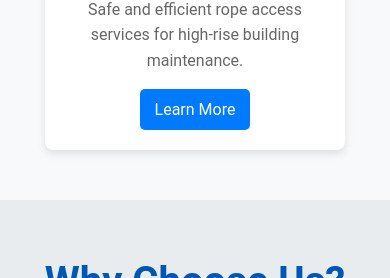
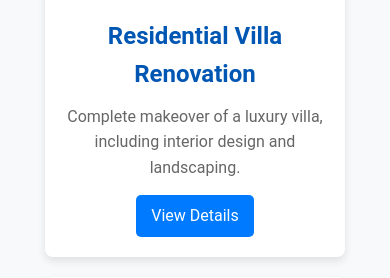
Before and after one commit to rishabh-ml/rishabh-ml.github.io, a PHP site: page / in a window 390 px wide. Shown: the part 4444-4722 px from the top of the page. Run offline with PHP 8.4, Linux system fonts and the light colour scheme.

Commit message:
Worked on index.html

```diff
--- a/index.html
+++ b/index.html
@@ -2,24 +2,26 @@
 <html lang="en">
 
 <head>
+    <!-- Meta Tags -->
     <meta charset="UTF-8">
     <meta name="viewport" content="width=device-width, initial-scale=1.0">
-    <meta name="description"
-        content="Syed Rizvi Technical Services L.L.C provides high-quality maintenance and technical services in Dubai, offering AC repair, plumbing, cleaning, and more. Your trusted partner for sustainable building maintenance.">
-    <meta name="keywords"
-        content="Technical Services, Building Maintenance Dubai, Cleaning Services UAE, AC Repair Dubai, Plumbing Services UAE">
+    <meta name="description" content="Syed Rizvi Technical Services L.L.C provides high-quality maintenance and technical services in Dubai, offering AC repair, plumbing, cleaning, and more. Your trusted partner for sustainable building maintenance.">
+    <meta name="keywords" content="Technical Services, Building Maintenance Dubai, Cleaning Services UAE, AC Repair Dubai, Plumbing Services UAE">
     <meta name="author" content="Syed Rizvi Technical Services L.L.C">
     <meta name="robots" content="index, follow">
     <meta property="og:title" content="Building Maintenance Solutions - Syed Rizvi Technical Services">
-    <meta property="og:description"
-        content="Comprehensive building maintenance and technical services for residential and commercial clients in Dubai.">
+    <meta property="og:description" content="Comprehensive building maintenance and technical services for residential and commercial clients in Dubai.">
     <meta property="og:image" content="background.jpg">
     <meta property="og:url" content="https://srtechnical.com">
     <meta name="twitter:card" content="summary_large_image">
     <title>Building Maintenance Solutions | Syed Rizvi Technical Services</title>
+    <!-- CSS Links -->
     <link rel="stylesheet" href="styles.css">
+    <!-- Font Awesome -->
     <link rel="stylesheet" href="https://cdnjs.cloudflare.com/ajax/libs/font-awesome/6.0.0/css/all.min.css">
+    <!-- AOS Animation CSS -->
     <link rel="stylesheet" href="https://cdn.jsdelivr.net/npm/aos@2.3.4/dist/aos.css">
+    <!-- Favicon -->
     <link rel="icon" href="favicon.ico">
 </head>
 
@@ -34,6 +36,7 @@
                 <li><a href="index.html" class="active">Home</a></li>
                 <li><a href="about.html">About Us</a></li>
                 <li><a href="services.html">Services</a></li>
+                <li><a href="projects.html">Projects</a></li>
                 <li><a href="contact.html">Contact</a></li>
             </ul>
         </nav>
@@ -43,10 +46,10 @@
     <section class="hero" data-aos="fade-up">
         <div class="hero-content">
             <h1>Building Maintenance Solutions for a Brighter Future</h1>
-            <p>Providing exclusive maintenance and technical services across the UAE. Your trusted partner for
-                sustainable building solutions.</p>
+            <p>Providing exclusive maintenance and technical services across the UAE. Your trusted partner for sustainable building solutions.</p>
         </div>
     </section>
+
     <!-- About Us Section -->
     <section class="about-us" data-aos="fade-up">
         <h2>About Us</h2>
@@ -54,20 +57,22 @@
         <p>Our team specializes in AC repairs, plumbing, cleaning services, and more, ensuring precision and care in every project. We take pride in providing eco-friendly solutions tailored to meet the unique requirements of residential and commercial properties.</p>
         <a href="about.html" class="btn">Learn More About Us</a>
     </section>
+
     <!-- Explore Our Services Button -->
     <div class="explore-services">
         <a href="services.html" class="btn">Explore Our Services</a>
     </div>
-</section>
+
+    <!-- Services Overview -->
     <section class="services-overview" data-aos="fade-right">
         <h2>Our Expert Services</h2>
         <div class="service-grid">
-
+            <!-- Service Cards -->
             <div class="service-item">
                 <img data-src="ac-repair.jpg" alt="AC Repair Services">
                 <h3>AC Repair</h3>
                 <p>Reliable air conditioning repair services for residential and commercial sectors.</p>
-            <a href="ac-repair.html" class="btn">Learn More</a>
+                <a href="ac-work.html" class="btn">Learn More</a>
             </div>
             <div class="service-item">
                 <img data-src="plumbing.jpg" alt="Plumbing Services">
@@ -87,56 +92,78 @@
                 <p>High-quality tiling solutions for residential and commercial spaces.</p>
                 <a href="tiling.html" class="btn">Learn More</a>
             </div>
-          <!-- New Services -->
             <div class="service-item">
-            <img data-src="partitioning.jpg" alt="Partition Services">
-            <h3>Partition Work</h3>
-            <p>Modern office and residential partition solutions to optimize your space.</p>
-            <a href="partition.html" class="btn">Learn More</a>
+                <img data-src="carpentry.jpg" alt="Carpentry Services">
+                <h3>Carpentry Work</h3>
+                <p>Expert carpentry services for custom furniture and woodwork.</p>
+                <a href="carpentry.html" class="btn">Learn More</a>
             </div>
             <div class="service-item">
-            <img data-src="cleaning.jpg" alt="Cleaning Services">
-            <h3>Cleaning Services</h3>
-            <p>Comprehensive cleaning solutions for a cleaner, healthier environment.</p>
-            <a href="cleaning.html" class="btn">Learn More</a>
+                <img data-src="interior.jpg" alt="Interior Work">
+                <h3>Interior Work</h3>
+                <p>Transform your space with our professional interior design services.</p>
+                <a href="interior.html" class="btn">Learn More</a>
             </div>
-          <div class="service-item">
-            <img data-src="rope access.jpg" alt="Rope Access Services">
-            <h3>Rope Access</h3>
-            <p>Safe and efficient rope access services for high-rise building maintenance.</p>
-            <a href="rope-access.html" class="btn">Learn More</a>
-          </div>
-
         </div>
     </section>
 
+    <!-- Projects Section -->
+    <section class="projects" data-aos="fade-up">
+        <h2>Our Recent Projects</h2>
+        <div class="project-grid">
+            <!-- Project Cards -->
+            <div class="project-item">
+                <img data-src="project1.jpg" alt="Residential Villa Renovation">
+                <h3>Residential Villa Renovation</h3>
+                <p>Complete makeover of a luxury villa, including interior design and landscaping.</p>
+                <a href="project1.html" class="btn">View Details</a>
+            </div>
+            <div class="project-item">
+                <img data-src="project2.jpg" alt="Corporate Office Fit-Out">
+                <h3>Corporate Office Fit-Out</h3>
+                <p>Modern office space transformation with ergonomic design and partitioning.</p>
+                <a href="project2.html" class="btn">View Details</a>
+            </div>
+            <div class="project-item">
+                <img data-src="project3.jpg" alt="Retail Store Setup">
+                <h3>Retail Store Setup</h3>
+                <p>End-to-end setup of a retail outlet, including shelving and lighting solutions.</p>
+                <a href="project3.html" class="btn">View Details</a>
+            </div>
+            <div class="project-item">
+                <img data-src="project4.jpg" alt="Hotel Lobby Renovation">
+                <h3>Hotel Lobby Renovation</h3>
+                <p>Elegant redesign of a hotel's lobby area to enhance guest experience.</p>
+                <a href="project4.html" class="btn">View Details</a>
+            </div>
+        </div>
     </section>
+
     <!-- Why Choose Us -->
     <section class="why-choose-us" data-aos="fade-up">
         <h2>Why Choose Us?</h2>
         <div class="reasons-grid">
-            <div class="reason" data-aos="fade-right">
+            <div class="reason">
                 <h3>01. Expertise and Experience</h3>
-                <p>With years of experience in the building maintenance industry, we bring deep knowledge and skills to
-                    meet your unique needs.</p>
+                <p>With years of experience in the building maintenance industry, we bring deep knowledge and skills to meet your unique needs.</p>
             </div>
-            <div class="reason" data-aos="fade-left">
+            <div class="reason">
                 <h3>02. Eco-Friendly Approach</h3>
                 <p>We prioritize environmentally safe practices, using non-toxic products and modern equipment.</p>
             </div>
-            <div class="reason" data-aos="fade-right">
+            <div class="reason">
                 <h3>03. Customer Satisfaction</h3>
-                <p>Our customer-focused approach ensures that we deliver exceptional quality and exceed expectations.
-                </p>
+                <p>Our customer-focused approach ensures that we deliver exceptional quality and exceed expectations.</p>
             </div>
         </div>
     </section>
+
     <!-- Footer -->
     <footer>
         <div class="footer-container">
-            <div class="footer-about"> <img src="logo-footer.png" alt="Syed Rizvi Logo Footer">
-                <p>Syed Rizvi Technical Services L.L.C - Your trusted partner for building maintenance and technical
-                    services across the UAE.</p>
+            <div class="footer-about">
+                <img src="logo-footer.png" alt="Syed Rizvi Logo Footer">
+                <p>Syed Rizvi Technical Services L.L.C - Your trusted partner for building maintenance and technical services across the UAE.</p>
             </div>
             <div class="footer-links">
                 <h4>Quick Links</h4>
@@ -144,6 +171,7 @@
                     <li><a href="index.html">Home</a></li>
                     <li><a href="about.html">About Us</a></li>
                     <li><a href="services.html">Services</a></li>
+                    <li><a href="projects.html">Projects</a></li>
                     <li><a href="contact.html">Contact</a></li>
                 </ul>
             </div>
@@ -151,15 +179,53 @@
                 <h4>Contact Us</h4>
                 <p><strong>Phone:</strong> +971 52 1483314</p>
                 <p><strong>Email:</strong> contact@syedrizvi.com</p>
-                <div class="social-icons"> <a href="#"><i class="fab fa-facebook"></i></a> <a href="#"><i
-                            class="fab fa-twitter"></i></a> <a href="#"><i class="fab fa-instagram"></i></a> </div>
+                <div class="social-icons">
+                    <a href="#"><i class="fab fa-facebook"></i></a>
+                    <a href="#"><i class="fab fa-twitter"></i></a>
+                    <a href="#"><i class="fab fa-instagram"></i></a>
+                </div>
             </div>
         </div>
         <p>&copy; 2023 Syed Rizvi Technical Services L.L.C. All Rights Reserved.</p>
-    </footer> <!-- Scripts -->
+    </footer>
+
+    <!-- Scripts -->
+    <!-- AOS Animation Script -->
     <script src="https://cdn.jsdelivr.net/npm/aos@2.3.4/dist/aos.js"></script>
-    <script> AOS.init(); </script>
+    <script>
+        AOS.init();
+    </script>
+    <!-- Custom Animations Script -->
     <script src="animations.js"></script>
+    <!-- Lazy Loading Images Script -->
+    <script>
+        document.addEventListener("DOMContentLoaded", function() {
+            const images = document.querySelectorAll('img[data-src]');
+            const loadImage = function(image) {
+                image.setAttribute('src', image.getAttribute('data-src'));
+                image.onload = function() {
+                    image.removeAttribute('data-src');
+                };
+            };
+            if ('IntersectionObserver' in window) {
+                const observer = new IntersectionObserver(function(entries, observer) {
+                    entries.forEach(function(entry) {
+                        if (entry.isIntersecting) {
+                            loadImage(entry.target);
+                            observer.unobserve(entry.target);
+                        }
+                    });
+                });
+                images.forEach(function(image) {
+                    observer.observe(image);
+                });
+            } else {
+                images.forEach(function(image) {
+                    loadImage(image);
+                });
+            }
+        });
+    </script>
 </body>
 
 </html>
--- a/styles.css
+++ b/styles.css
@@ -483,3 +483,145 @@ footer {
       font-size: 1.2rem;
   }
 }
+/* Navigation Bar Styles */
+header nav ul li a {
+  color: #ffffff;
+  font-weight: bold;
+  padding: 5px 10px;
+  border-radius: 5px;
+  transition: background-color 0.3s ease;
+}
+
+header nav ul li a.active,
+header nav ul li a:hover {
+  background-color: #0056b3;
+}
+
+/* Service Grid and Project Grid */
+.service-grid, .project-grid {
+  display: grid;
+  grid-template-columns: repeat(auto-fit, minmax(250px, 1fr));
+  gap: 20px;
+  justify-items: center;
+}
+
+/* Service Item */
+.service-item, .project-item {
+  background: #fff;
+  padding: 20px;
+  border-radius: 8px;
+  box-shadow: 0 4px 8px rgba(0, 0, 0, 0.1);
+  text-align: center;
+  transition: transform 0.3s ease, box-shadow 0.3s ease;
+  width: 100%;
+  max-width: 300px;
+}
+
+.service-item:hover, .project-item:hover {
+  transform: translateY(-10px);
+  box-shadow: 0 15px 25px rgba(0, 0, 0, 0.3);
+}
+
+/* Service and Project Images */
+.service-item img, .project-item img {
+  width: 100%;
+  height: 200px;
+  object-fit: cover;
+  border-radius: 8px;
+  margin-bottom: 10px;
+}
+
+/* Service and Project Titles */
+.service-item h3, .project-item h3 {
+  font-size: 1.5rem;
+  color: #0056b3;
+  margin-bottom: 10px;
+}
+
+/* Service and Project Descriptions */
+.service-item p, .project-item p {
+  font-size: 1rem;
+  color: #666;
+  margin-bottom: 15px;
+}
+
+/* Service and Project Buttons */
+.service-item .btn, .project-item .btn {
+  display: inline-block;
+  padding: 8px 15px;
+  background: #007BFF;
+  color: white;
+  border-radius: 5px;
+  text-decoration: none;
+  transition: background-color 0.3s ease;
+}
+
+.service-item .btn:hover, .project-item .btn:hover {
+  background: #0056b3;
+}
+
+/* Why Choose Us Hover Effect */
+.reasons-grid .reason {
+  transition: transform 0.3s ease, box-shadow 0.3s ease;
+}
+
+.reasons-grid .reason:hover {
+  transform: translateY(-10px);
+  box-shadow: 0 15px 25px rgba(0, 0, 0, 0.2);
+}
+
+/* Footer Styles */
+footer {
+  background: #0056b3;
+  color: white;
+  padding: 40px 10px;
+}
+
+.footer-container {
+  display: flex;
+  flex-wrap: wrap;
+  justify-content: space-between;
+  gap: 40px;
+  text-align: left;
+}
+
+.footer-about,
+.footer-links,
+.footer-contact {
+  flex: 1 1 200px;
+}
+
+.footer-links ul li a:hover {
+  text-decoration: underline;
+}
+
+footer p {
+  margin-top: 20px;
+  text-align: center;
+  font-size: 0.9rem;
+}
+
+/* Responsive Design */
+@media (max-width: 768px) {
+  header {
+      flex-direction: column;
+      text-align: center;
+  }
+
+  .hero h1 {
+      font-size: 2rem;
+  }
+
+  .service-grid, .project-grid {
+      grid-template-columns: 1fr;
+  }
+
+  .reasons-grid {
+      grid-template-columns: 1fr;
+  }
+
+  .footer-container {
+      flex-direction: column;
+      text-align: center;
+  }
+}
```
Lines whose indentation alone changed are shown as unchanged.
